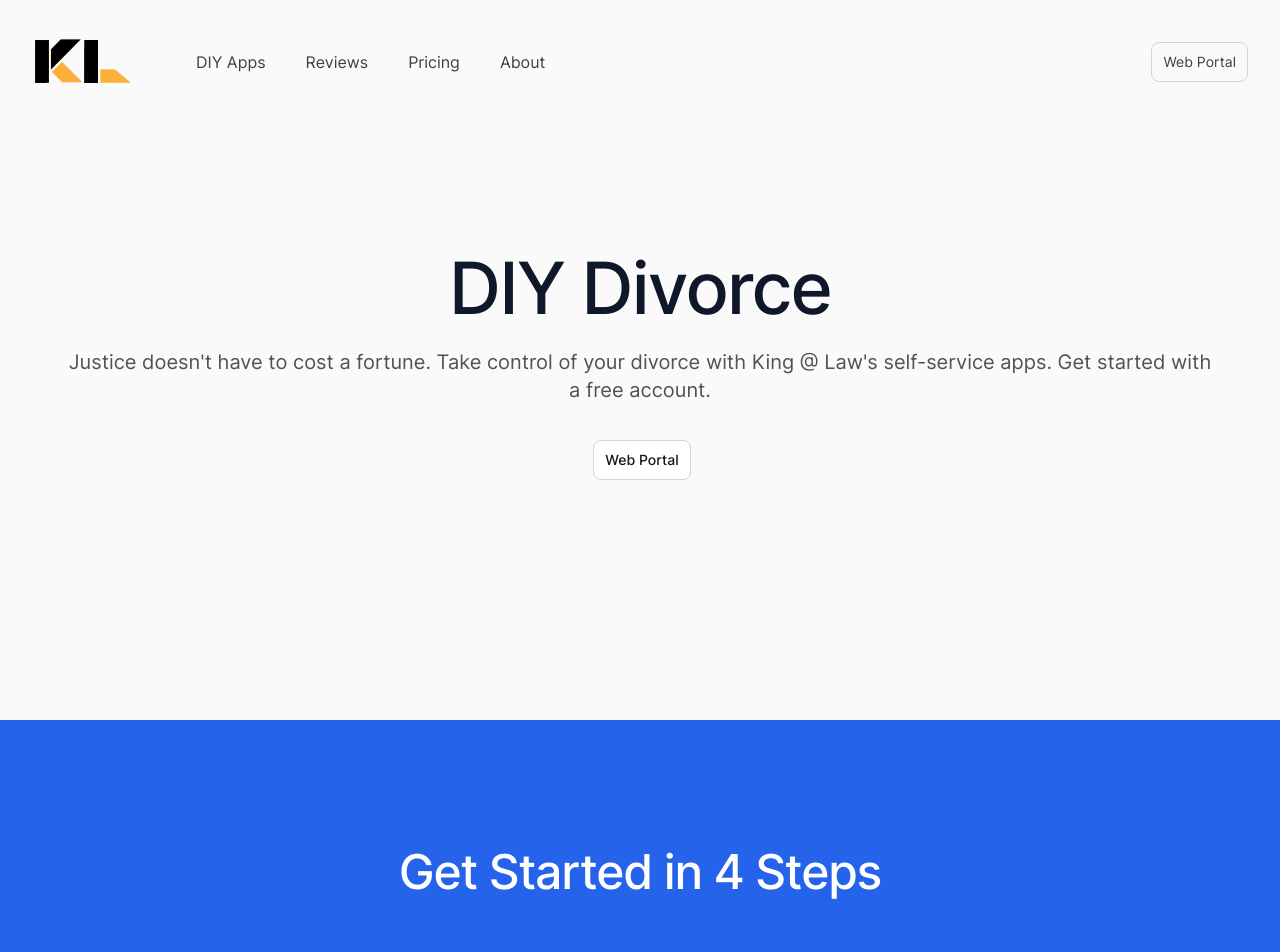
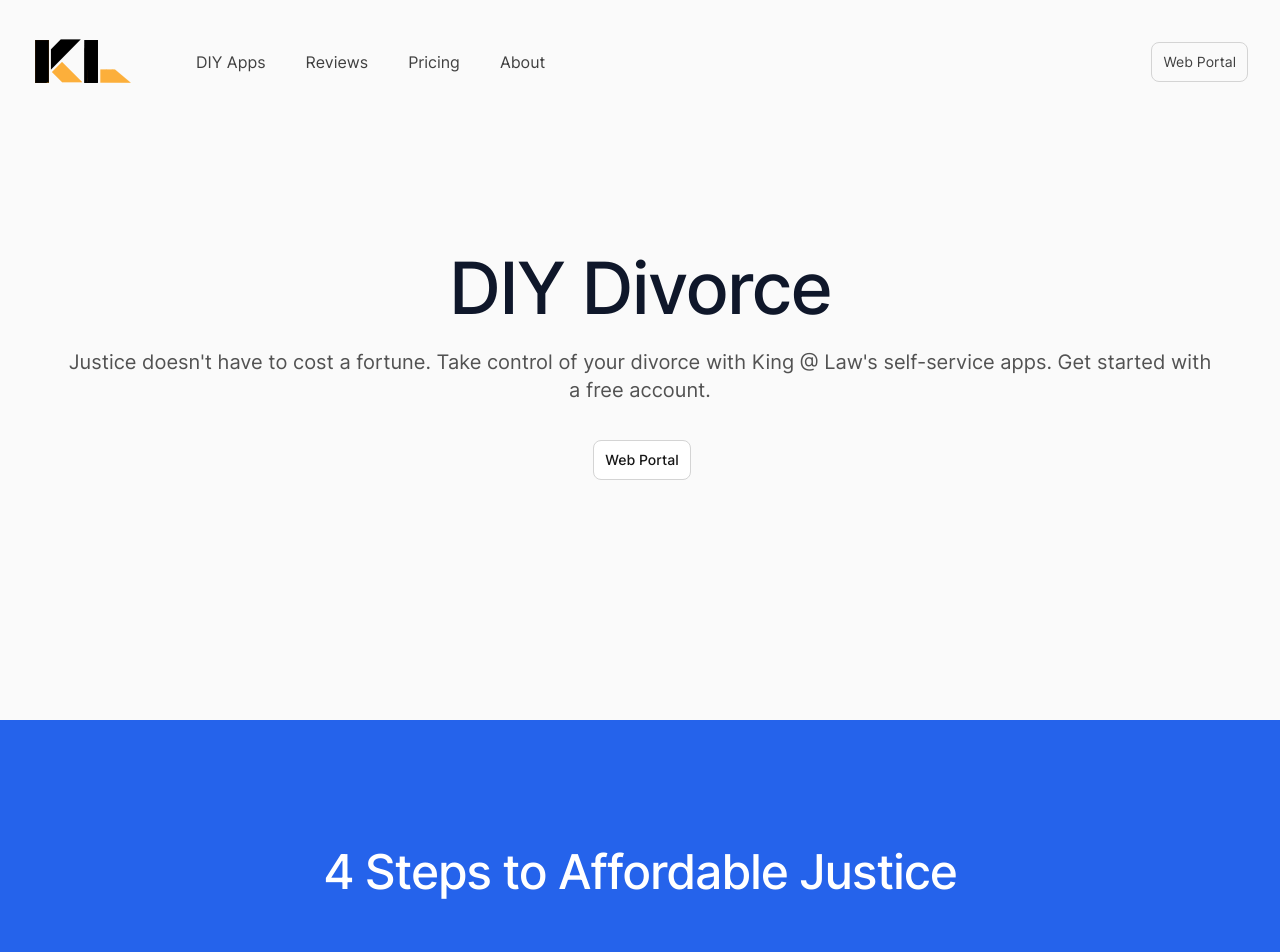
Before and after one commit to David44357/KingLawWebsite, a Next.js app: page /prometheus in a window 1280 px wide. Shown: the top 952 px of the page. Built offline with nearby package versions, Linux system fonts and the light colour scheme.

Commit message:
Update PromPrimaryFeatures.jsx

```diff
--- a/src/components/PromPrimaryFeatures.jsx
+++ b/src/components/PromPrimaryFeatures.jsx
@@ -69,7 +69,7 @@ export function PromPrimaryFeatures() {
       <PromContainer className="relative">
         <div className="max-w-2xl md:mx-auto md:text-center xl:max-w-none">
           <h2 className="font-medium leading leading-tight font-display text-3xl tracking-tight text-white sm:text-4xl md:text-5xl">
-            Get Started in 4 Steps
+            4 Steps to Affordable Justice
           </h2>
 
         </div>
```
